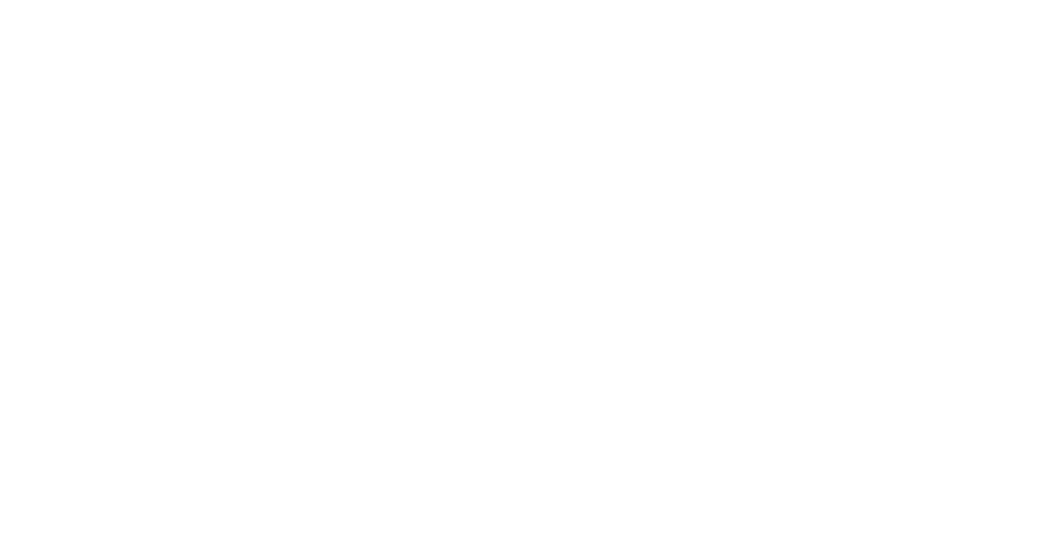
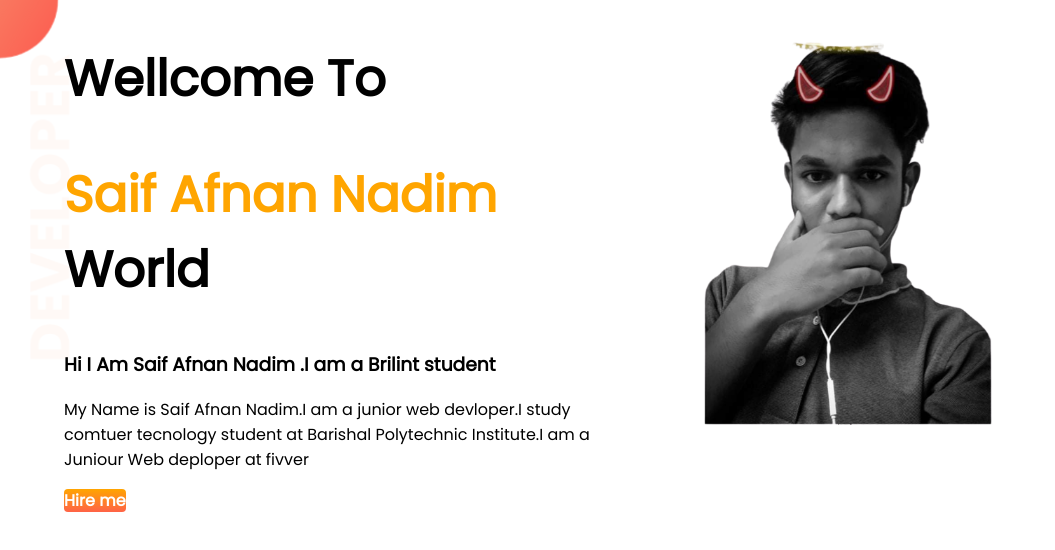
Before and after one commit to Saif-Afnan-Nadim123/developer.portfollio, a plain HTML site: page index.html in a window 1280 px wide. Shown: the whole page, without its empty margins (0-1055 px from the left). Drawn offline with Linux system fonts and the light colour scheme.

Commit message:
top banner added

```diff
--- a/index.html
+++ b/index.html
@@ -1,13 +1,33 @@
 <!DOCTYPE html>
 <html lang="en">
+
 <head>
     <meta charset="UTF-8">
     <meta http-equiv="X-UA-Compatible" content="IE=edge">
     <meta name="viewport" content="width=device-width, initial-scale=1.0">
     <title>Nadim portfolio</title>
+    <link rel="preconnect" href="https://fonts.googleapis.com">
+    <link rel="preconnect" href="https://fonts.gstatic.com" crossorigin>
+    <link href="https://fonts.googleapis.com/css2?family=Poppins&display=swap" rel="stylesheet">
     <link rel="stylesheet" href="style.css">
 </head>
+
 <body>
+    <section class="top-banner">
+        <div class="half-width">
+            <h1>Wellcome To</h1>
+            <h1><span class="orange-color">Saif Afnan Nadim</span> World</h1>
+            <h3>Hi I Am Saif Afnan Nadim .I am a Brilint student</h3>
 
-</body>
+            <p>My Name is Saif Afnan Nadim.I am a junior web devloper.I study comtuer tecnology student at Barishal
+                Polytechnic Institute.I am a Juniour Web deploper at fivver</p>
+            <a class="link-button" href="https://www.facebook.com/photo/?fbid=508336400797954&set=a.131113281853603"
+                target="_blank">Hire me
+            </a>
+        </div>
+        <div class="half-width">
+            <img src="img/received_280926153901937-removebg-preview.png" </div>
+
+    </section>
+
 </html>
--- a/style.css
+++ b/style.css
@@ -0,0 +1,42 @@
+body {
+    font-family: 'Poppins', sans-serif;
+    margin: 0px;
+
+}
+
+h1 {
+    font-size: 50px;
+}
+
+.orange-color {
+    color: orange;
+
+}
+
+section {
+    display: flex;
+}
+
+.half-width {
+    width: 50%;
+    padding-left: 5%;
+}
+
+.half-width img {
+    width: 50%;
+}
+
+.link-button {
+    text-decoration: none;
+    background-image: linear-gradient(orange, tomato);
+    padding: 10px, 40px;
+    color: white;
+    font-weight: 700;
+    border-radius: 4px;
+}
+
+.top-banner {
+    background-image: url(img/top-banner.png);
+    background-repeat: no-repeat;
+
+}
```
Also changed, not shown: My picture/received_280926153901937.jpeg (added), img/dream-bg.png (added), img/exp-bg.png (added), img/my-bg.png (added), img/received_280926153901937-removebg-preview.png (added), img/top-banner.png (added).
